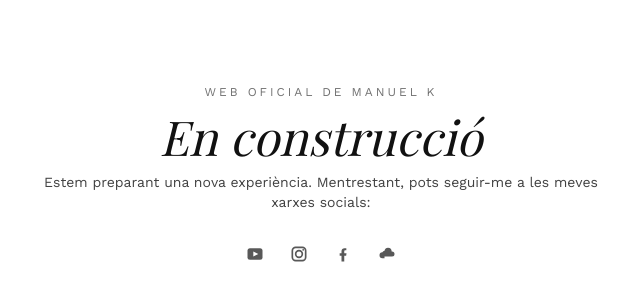
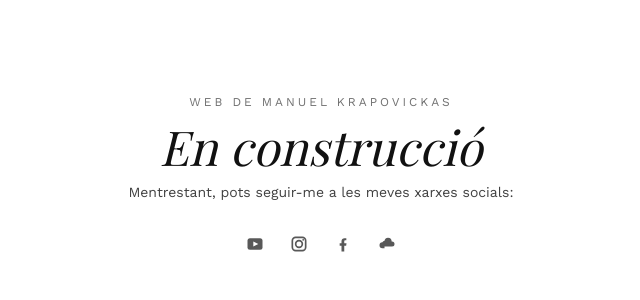
Before and after one commit to manuK1777/muscian-site, a Next.js app: page / in a window 1280 px wide. Shown: the part 98-398 px from the top of the page, without its empty margins (319-959 px from the left). Built offline with nearby package versions, Linux system fonts and the light colour scheme; a web font is replaced by a local one.

Commit message:
Update under construction cosial media links

```diff
--- a/app/page.tsx
+++ b/app/page.tsx
@@ -3,16 +3,16 @@
     <section className="flex min-h-[60vh] flex-col items-center justify-center space-y-8 text-center">
       <div className="space-y-3">
         <p className="font-sans text-xs uppercase tracking-[0.25em] text-foreground/60">
-          Web oficial de Manuel K
+          Web de Manuel Krapovickas
         </p>
         <h1 className="font-serif text-4xl italic md:text-5xl">En construcció</h1>
         <p className="mx-auto max-w-xl text-sm text-foreground/80">
-          Estem preparant una nova experiència. Mentrestant, pots seguir-me a les meves xarxes socials:
+          Mentrestant, pots seguir-me a les meves xarxes socials:
         </p>
       </div>
       <nav className="flex items-center justify-center gap-6 text-foreground/70">
         <a
-          href="https://youtube.com"
+          href="https://www.youtube.com/@manuelkrapovickas310"
           target="_blank"
           rel="noreferrer"
           className="hover:text-foreground"
@@ -29,7 +29,7 @@
           </svg>
         </a>
         <a
-          href="https://instagram.com"
+          href="https://www.instagram.com/manuelkrapovickas"
           target="_blank"
           rel="noreferrer"
           className="hover:text-foreground"
@@ -49,7 +49,7 @@
           </svg>
         </a>
         <a
-          href="https://facebook.com"
+          href="https://www.facebook.com/manuel.krapovickas"
           target="_blank"
           rel="noreferrer"
           className="hover:text-foreground"
@@ -65,7 +65,7 @@
           </svg>
         </a>
         <a
-          href="https://soundcloud.com"
+          href="https://soundcloud.com/manuel-krapovickas"
           target="_blank"
           rel="noreferrer"
           className="hover:text-foreground"
```
Also changed, not shown: 1 other file (tests, documents, lock files or other folders).
